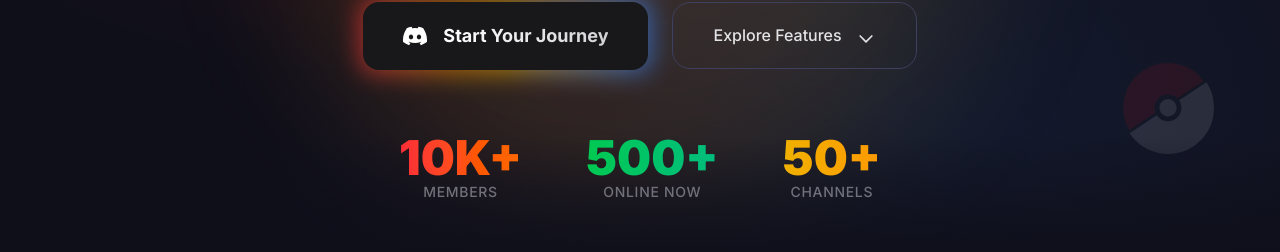
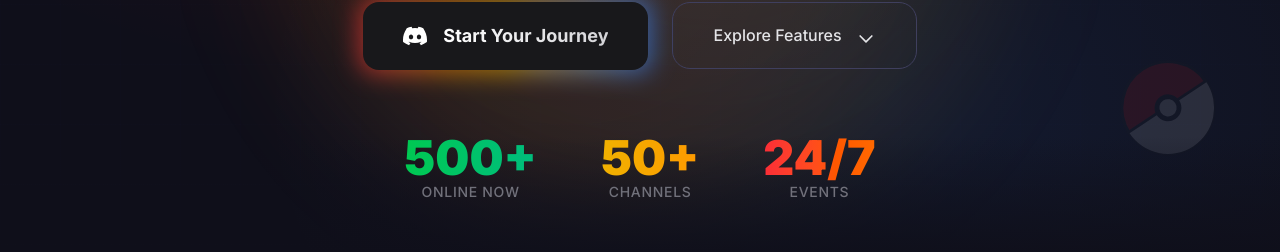
Before and after one commit to NexusRisen/PokeLegends, a Next.js app: page / in a window 1280 px wide. Shown: the part 536-788 px from the top of the page. Built offline with nearby package versions, Linux system fonts and the light colour scheme; no server answers.

Commit message:
Remove static member count, show online + channels + events

```diff
--- a/src/components/Hero.tsx
+++ b/src/components/Hero.tsx
@@ -44,9 +44,9 @@ export default function Hero() {
   }, []);
 
   const stats = [
-    { label: 'Members', value: '10K+', color: 'from-red-500 to-orange-500' },
     { label: 'Online Now', value: onlineCount, color: 'from-green-500 to-emerald-500' },
     { label: 'Channels', value: '50+', color: 'from-yellow-500 to-amber-500' },
+    { label: 'Events', value: '24/7', color: 'from-red-500 to-orange-500' },
   ];
 
   return (
```
